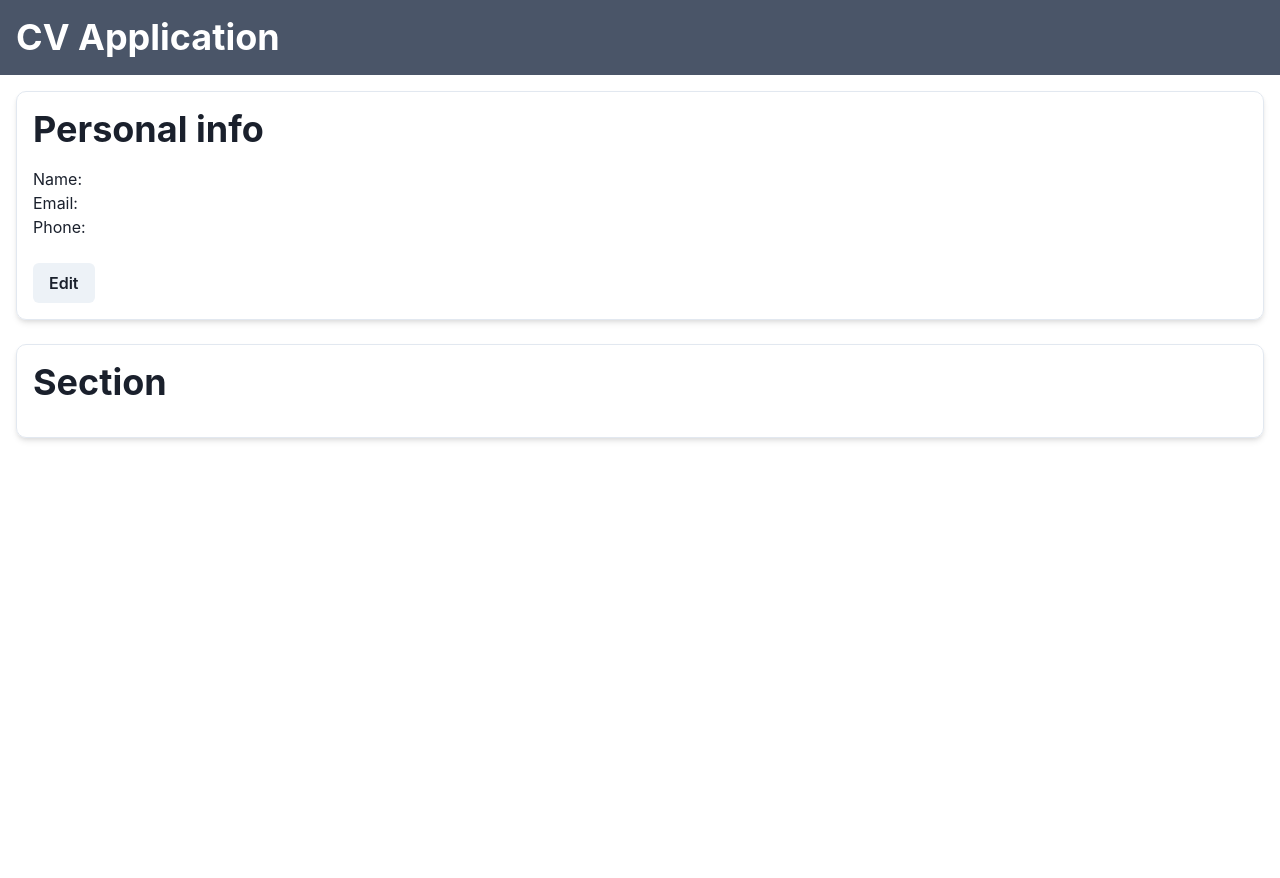
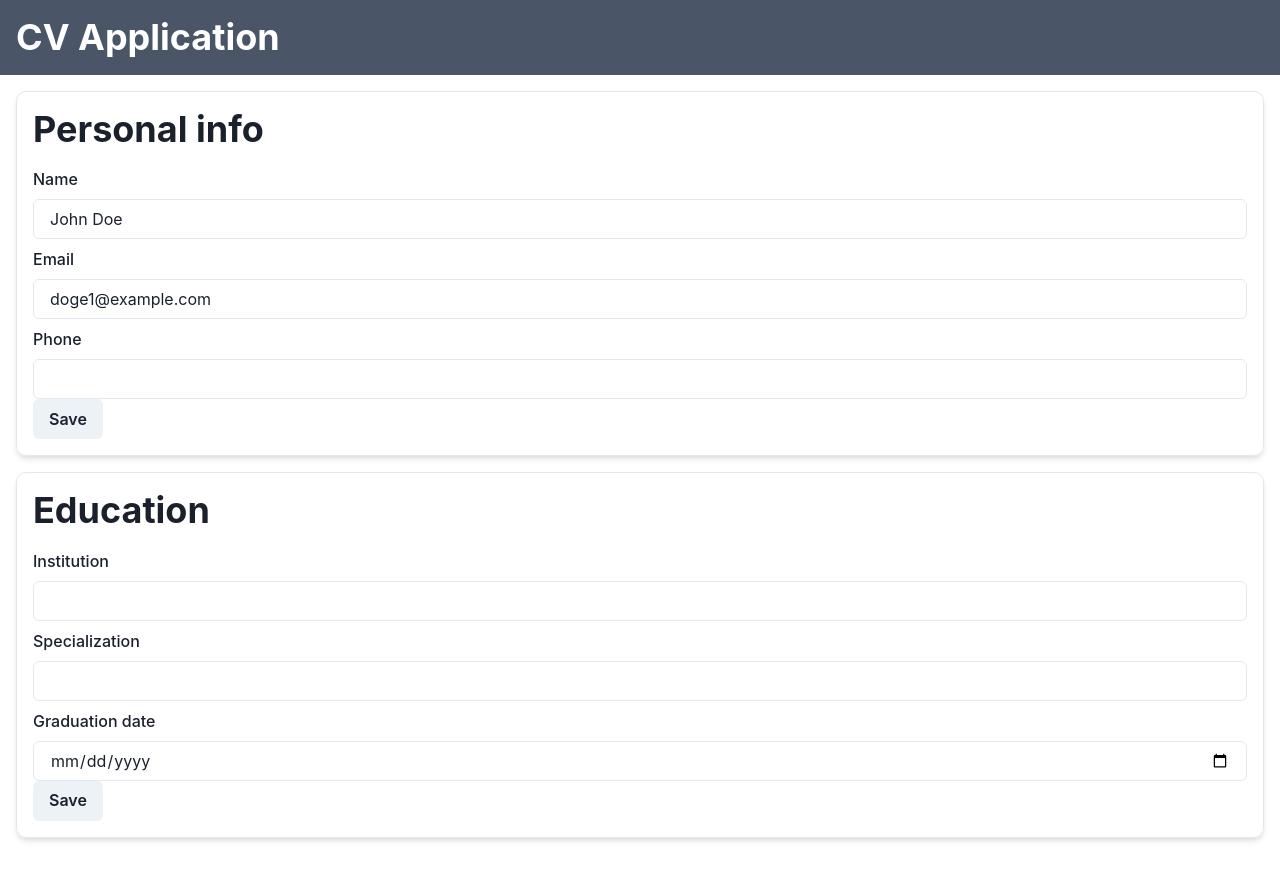
Before and after one commit to isikava/cv-app, a React (Create React App) app: page / in a window 1280 px wide. Before the commit the page ends 800 px from the top, so only its background shows below. Built offline with nearby package versions, Linux system fonts and the light colour scheme.

Commit message:
Editing form

```diff
--- a/src/App.js
+++ b/src/App.js
@@ -59,20 +59,8 @@ export const Info = ({ handleEdit, children }) => {
   );
 };
 
-const initialPersonal = { name: '', email: '', phone: '' };
-
-export const Main = () => {
-  const [personal, setPersonal] = useState(initialPersonal);
-  const [isEditing, setIsEditing] = useState(false);
-
-  const handleChange = e => {
-    const { name, value } = e.target;
-
-    setPersonal({
-      ...personal,
-      [name]: value,
-    });
-  };
+const PersonalInfo = ({ personal, handleChange }) => {
+  const [isEditing, setIsEditing] = useState(true);
 
   const handleSubmit = e => {
     e.preventDefault();
@@ -81,8 +69,7 @@ export const Main = () => {
   };
 
   return (
-    <Box as="main" p={4}>
-      <Section title="Personal info" mb={6}>
+    <>
       {isEditing ? (
         <Form handleSubmit={handleSubmit}>
           <FormControl>
@@ -124,25 +111,96 @@ export const Main = () => {
           <div>Phone: {personal.phone}</div>
         </Info>
       )}
-      </Section>
+    </>
+  );
+};
 
-      <Section title="Section" mb={6}></Section>
+const Education = ({ personal, handleChange }) => {
+  const [isEditing, setIsEditing] = useState(true);
 
-      {/* <FormSection title="Education" mb={6}>
+  const handleSubmit = e => {
+    e.preventDefault();
+    console.log(personal);
+    setIsEditing(false);
+  };
+
+  return (
+    <>
+      {isEditing ? (
+        <Form handleSubmit={handleSubmit}>
           <FormControl>
             <FormLabel>Institution</FormLabel>
-          <Input type="text" />
+            <Input
+              type="text"
+              name="institution"
+              value={personal.institution}
+              onChange={handleChange}
+            />
           </FormControl>
           <FormControl>
             <FormLabel>Specialization</FormLabel>
-          <Input type="text" />
+            <Input
+              type="text"
+              name="spec"
+              value={personal.spec}
+              onChange={handleChange}
+            />
           </FormControl>
           <FormControl>
             <FormLabel>Graduation date</FormLabel>
-          <Input type="date" />
+            <Input
+              type="date"
+              name="gradDate"
+              value={personal.gradDate}
+              onChange={handleChange}
+            />
           </FormControl>
-        <Button>Save</Button>
-      </FormSection> */}
+        </Form>
+      ) : (
+        <Info
+          handleEdit={() => {
+            setIsEditing(true);
+          }}
+        >
+          <div>Institution: {personal.institution}</div>
+          <div>Specialization: {personal.spec}</div>
+          <div>Graduation date: {personal.gradDate}</div>
+        </Info>
+      )}
+    </>
+  );
+};
+
+const initialPersonal = {
+  name: 'John Doe',
+  email: 'doge1@example.com',
+  phone: '',
+  institution: '',
+  spec: '',
+  gradDate: '',
+};
+
+export const Main = () => {
+  const [personal, setPersonal] = useState(initialPersonal);
+
+  const handleChange = e => {
+    const { name, value } = e.target;
+
+    setPersonal({
+      ...personal,
+      [name]: value,
+    });
+  };
+
+  return (
+    <Box as="main" p={4}>
+      <Section title="Personal info" mb={4}>
+        <PersonalInfo personal={personal} handleChange={handleChange} />
+      </Section>
+
+      <Section title="Education" mb={6}>
+        <Education personal={personal} handleChange={handleChange} />
+      </Section>
     </Box>
   );
 };
```
Lines whose indentation alone changed are shown as unchanged.
